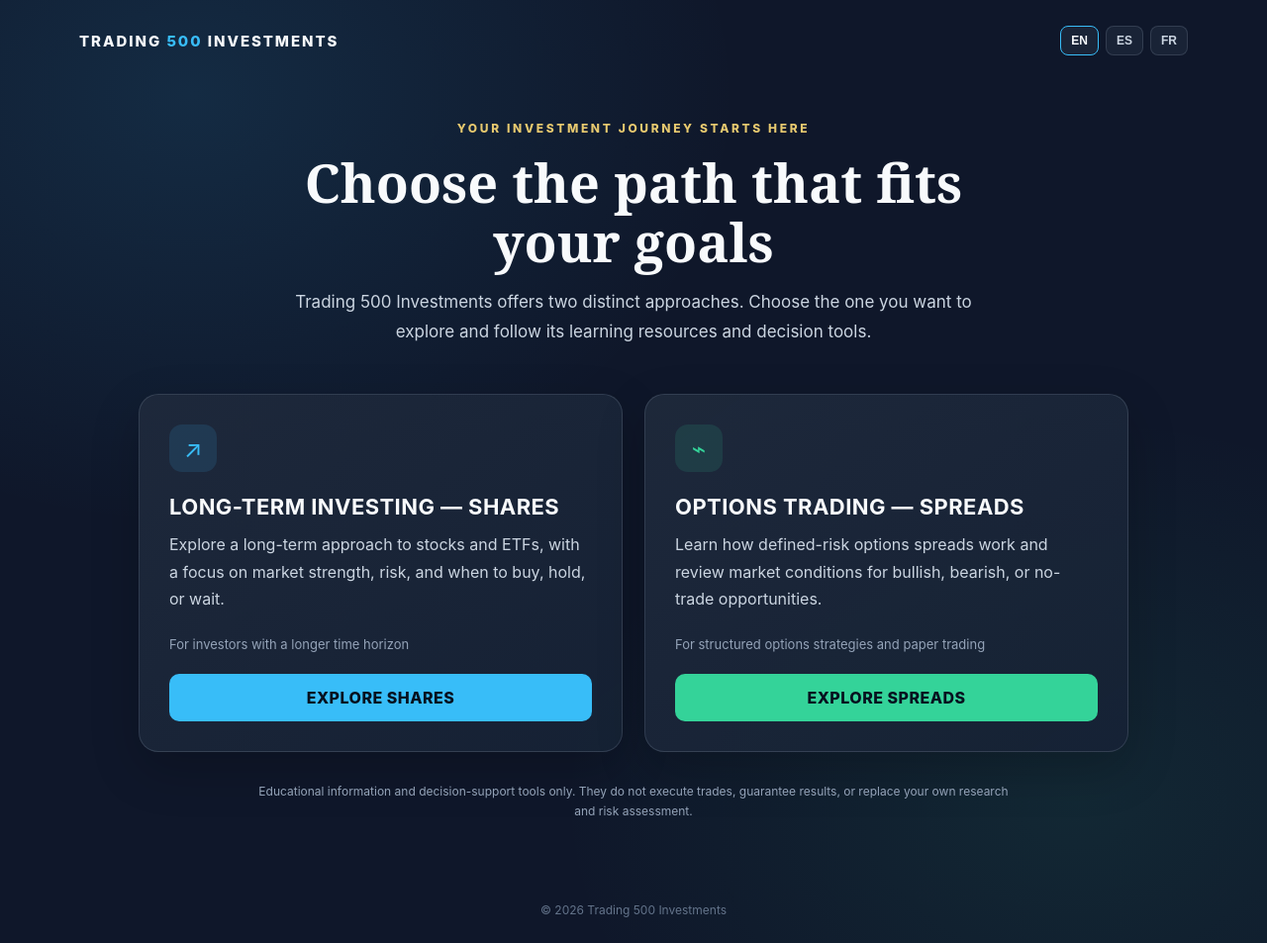
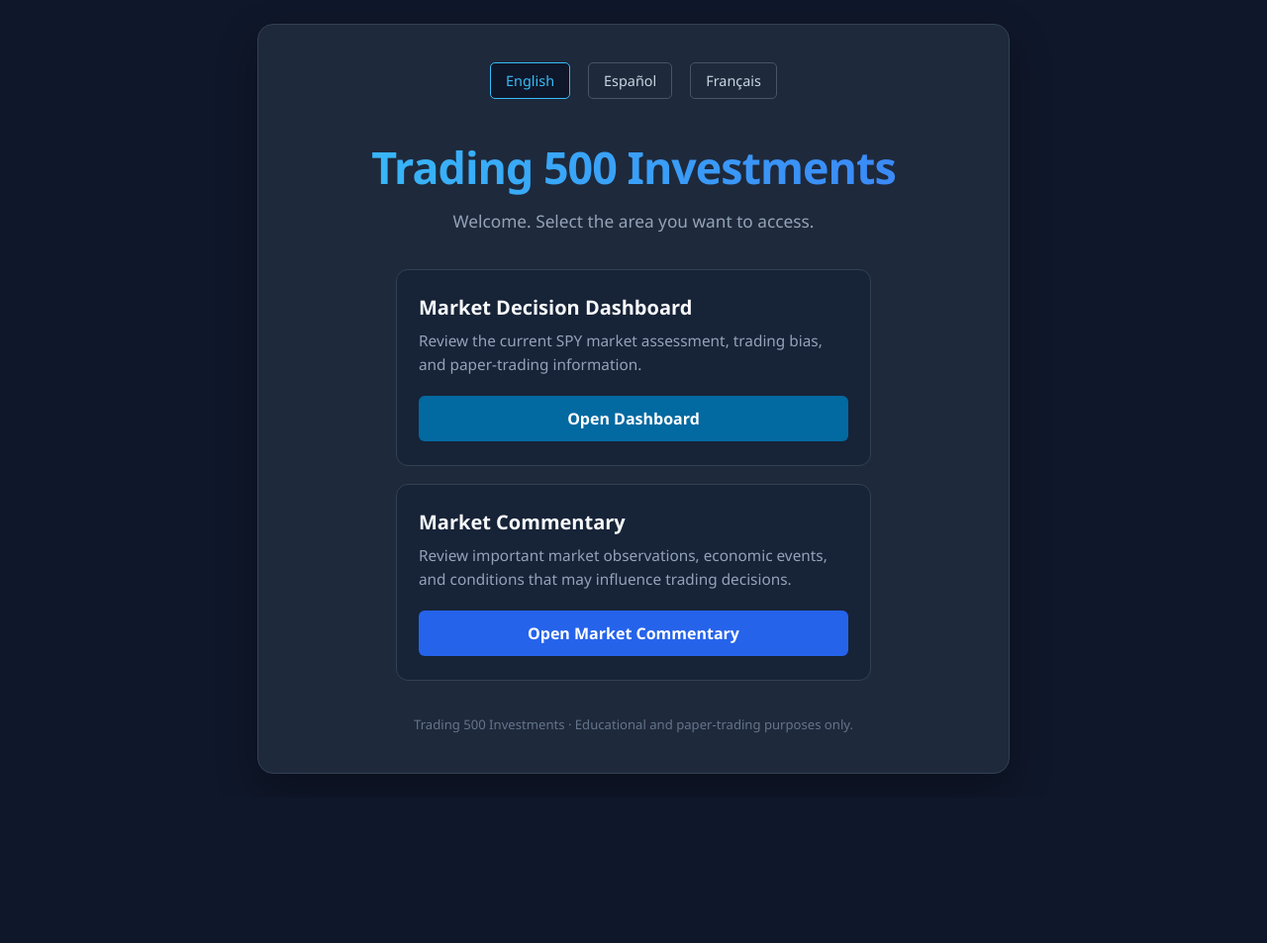
Before and after one commit to JV-Developments/trading500, a plain HTML site: page menu.html in a window 1280 px wide. Shown: the whole page at 99% size. After the commit the page ends 806 px from the top, so only its background shows below. Drawn offline with Linux system fonts and the light colour scheme.

Commit message:
Update menu.html

```diff
--- a/menu.html
+++ b/menu.html
@@ -1,284 +1,364 @@
+
 <!DOCTYPE html>
 <html lang="en">
 <head>
   <meta charset="UTF-8">
   <meta name="viewport" content="width=device-width, initial-scale=1">
-  <meta name="description" content="Choose your path at Trading 500 Investments: long-term investing or options spread trading.">
-  <title>Trading 500 Investments | Choose Your Path</title>
+  <meta name="theme-color" content="#0f172a">
+  <title>Trading 500 Investments | Member Menu</title>
+
   <style>
-    :root {
-      --bg: #0f172a;
-      --panel: #1e293b;
-      --panel-border: rgba(148,163,184,.20);
-      --text: #f8fafc;
-      --muted: #cbd5e1;
-      --blue: #38bdf8;
-      --green: #34d399;
-      --gold: #e7c96f;
+    * {
+      box-sizing: border-box;
     }
-    * { box-sizing: border-box; }
+
     body {
       margin: 0;
       min-height: 100vh;
-      color: var(--text);
-      background:
-        radial-gradient(ellipse at 15% 10%, rgba(56,189,248,.12), transparent 36%),
-        radial-gradient(ellipse at 85% 85%, rgba(52,211,153,.09), transparent 34%),
-        var(--bg);
-      font-family: Inter, "Segoe UI", Arial, sans-serif;
+      padding: 24px;
       display: flex;
-      flex-direction: column;
+      align-items: center;
+      justify-content: center;
+      font-family: "Segoe UI", Tahoma, Geneva, Verdana, sans-serif;
+      background: #0f172a;
+      color: #f8fafc;
     }
-    header {
-      width: min(1120px, calc(100% - 40px));
+
+    .container {
+      width: min(760px, 100%);
+      padding: 38px 30px;
+      text-align: center;
+      background: #1e293b;
+      border: 1px solid #334155;
+      border-radius: 16px;
+      box-shadow: 0 16px 42px rgba(0,0,0,.32);
+    }
+
+    .language-bar {
+      display: flex;
+      justify-content: center;
+      flex-wrap: wrap;
+      gap: 10px 18px;
+      margin-bottom: 38px;
+    }
+
+    .lang-btn {
+      padding: 8px 15px;
+      border: 1px solid #475569;
+      border-radius: 5px;
+      background: transparent;
+      color: #cbd5e1;
+      font: inherit;
+      font-size: .9rem;
+      cursor: pointer;
+      transition: .2s ease;
+    }
+
+    .lang-btn:hover,
+    .lang-btn:focus-visible,
+    .lang-btn.active {
+      color: #38bdf8;
+      border-color: #38bdf8;
+      background: #0f172a;
+    }
+
+    h1 {
+      margin: 0 0 10px;
+      font-size: clamp(2rem, 6vw, 2.8rem);
+      letter-spacing: -1px;
+      background: linear-gradient(to right, #38bdf8, #3b82f6);
+      -webkit-background-clip: text;
+      background-clip: text;
+      -webkit-text-fill-color: transparent;
+    }
+
+    .subtitle {
+      margin: 0 auto 34px;
+      max-width: 570px;
+      color: #94a3b8;
+      font-size: 1.08rem;
+      line-height: 1.7;
+    }
+
+    .menu-options {
+      display: grid;
+      grid-template-columns: 1fr;
+      gap: 18px;
+      max-width: 480px;
       margin: 0 auto;
-      padding: 26px 0 18px;
-      display: flex;
-      justify-content: space-between;
-      align-items: center;
-      gap: 18px;
     }
-    .brand { font-size: 15px; font-weight: 800; letter-spacing: .13em; }
-    .brand span { color: var(--blue); }
-    .languages { display: flex; gap: 7px; }
-    .languages button {
-      border: 1px solid var(--panel-border);
-      background: rgba(30,41,59,.75);
-      color: var(--muted);
-      border-radius: 8px;
-      padding: 7px 10px;
-      cursor: pointer;
-      font-size: 12px;
-      font-weight: 700;
+
+    .menu-card {
+      padding: 24px 22px;
+      background: #172337;
+      border: 1px solid #334155;
+      border-radius: 12px;
+      text-align: left;
+      transition: transform .2s ease, border-color .2s ease;
     }
-    .languages button.active, .languages button:hover {
-      color: var(--text);
-      border-color: var(--blue);
+
+    .menu-card:hover {
+      transform: translateY(-2px);
+      border-color: #38bdf8;
     }
-    main {
-      width: min(1000px, calc(100% - 40px));
-      margin: auto;
-      padding: 48px 0 64px;
+
+    .menu-card h2 {
+      margin: 0 0 9px;
+      color: #f8fafc;
+      font-size: 1.25rem;
+    }
+
+    .menu-card p {
+      min-height: 48px;
+      margin: 0 0 19px;
+      color: #94a3b8;
+      font-size: .96rem;
+      line-height: 1.55;
+    }
+
+    .menu-link {
+      display: inline-block;
+      width: 100%;
+      padding: 12px 18px;
+      border-radius: 6px;
+      background: #2563eb;
+      color: #fff;
       text-align: center;
+      text-decoration: none;
+      font-weight: 650;
+      transition: background .2s ease;
     }
-    .eyebrow {
-      color: var(--gold);
-      font-size: 12px;
-      font-weight: 800;
-      letter-spacing: .22em;
-      text-transform: uppercase;
-      margin-bottom: 17px;
+
+    .menu-link:hover,
+    .menu-link:focus-visible {
+      background: #1d4ed8;
     }
-    h1 {
-      font-family: Georgia, "Times New Roman", serif;
-      font-size: clamp(34px, 5vw, 54px);
-      line-height: 1.12;
-      margin: 0 auto 16px;
-      max-width: 780px;
+
+    .dashboard-link {
+      background: #0369a1;
     }
-    .intro {
-      max-width: 690px;
-      margin: 0 auto;
-      color: var(--muted);
-      font-size: 17px;
-      line-height: 1.75;
+
+    .dashboard-link:hover,
+    .dashboard-link:focus-visible {
+      background: #075985;
     }
-    .choices {
-      display: grid;
-      grid-template-columns: repeat(2, minmax(0, 1fr));
-      gap: 22px;
-      margin: 48px auto 0;
-      text-align: left;
+
+    .footer {
+      margin-top: 34px;
+      color: #64748b;
+      font-size: .82rem;
+      line-height: 1.6;
     }
-    .choice {
-      display: flex;
-      flex-direction: column;
-      min-height: 310px;
-      padding: 30px;
-      background: linear-gradient(145deg, rgba(30,41,59,.98), rgba(22,34,53,.96));
-      border: 1px solid var(--panel-border);
-      border-radius: 20px;
-      box-shadow: 0 18px 50px rgba(0,0,0,.20);
-      transition: transform .2s ease, border-color .2s ease, box-shadow .2s ease;
+
+    @media (max-width: 480px) {
+      body {
+        padding: 15px;
       }
-    .choice:hover {
-      transform: translateY(-4px);
-      border-color: rgba(148,163,184,.48);
-      box-shadow: 0 22px 55px rgba(0,0,0,.28);
+
+      .container {
+        padding: 28px 18px;
       }
-    .symbol {
-      width: 48px;
-      height: 48px;
-      display: grid;
-      place-items: center;
-      border-radius: 13px;
-      font-size: 24px;
-      margin-bottom: 22px;
-      background: rgba(56,189,248,.12);
-      color: var(--blue);
+
+      .language-bar {
+        gap: 8px;
+        margin-bottom: 30px;
       }
-    .choice.spreads .symbol {
-      background: rgba(52,211,153,.12);
-      color: var(--green);
+
+      .lang-btn {
+        padding: 7px 11px;
+        font-size: .85rem;
       }
-    .choice h2 { font-size: 22px; margin: 0 0 12px; letter-spacing: .02em; }
-    .choice p { color: var(--muted); line-height: 1.7; margin: 0 0 24px; flex: 1; }
-    .choice .detail { font-size: 13px; color: #94a3b8; margin-bottom: 22px; }
-    .go {
-      display: inline-flex;
-      justify-content: center;
-      align-items: center;
-      min-height: 48px;
-      width: 100%;
-      border-radius: 10px;
-      text-decoration: none;
-      color: #07111f;
-      background: var(--blue);
-      font-weight: 800;
-      letter-spacing: .03em;
-      transition: filter .2s ease;
+
+      .menu-card {
+        padding: 21px 17px;
       }
-    .spreads .go { background: var(--green); }
-    .go:hover { filter: brightness(1.08); }
-    .note {
-      max-width: 760px;
-      margin: 30px auto 0;
-      color: #94a3b8;
-      font-size: 12px;
-      line-height: 1.65;
-    }
-    footer {
-      padding: 18px 20px 26px;
-      text-align: center;
-      color: #64748b;
-      font-size: 12px;
-    }
-    @media (max-width: 700px) {
-      header { width: min(100% - 30px, 1120px); padding-top: 20px; }
-      main { width: min(100% - 30px, 1000px); padding: 42px 0 48px; }
-      .choices { grid-template-columns: 1fr; gap: 16px; margin-top: 34px; }
-      .choice { min-height: 0; padding: 25px; }
-      .intro { font-size: 15px; }
-      .brand { font-size: 12px; }
-    }
-    @media (prefers-reduced-motion: reduce) {
-      *, *::before, *::after { transition: none !important; }
     }
   </style>
 </head>
+
 <body>
-  <header>
-    <div class="brand">TRADING <span>500</span> INVESTMENTS</div>
-    <nav class="languages" aria-label="Language">
-      <button type="button" data-lang="en" class="active">EN</button>
-      <button type="button" data-lang="es">ES</button>
-      <button type="button" data-lang="fr">FR</button>
+  <main class="container">
+
+    <nav class="language-bar" aria-label="Select language">
+      <button class="lang-btn" type="button" data-lang="en">English</button>
+      <button class="lang-btn" type="button" data-lang="es">Español</button>
+      <button class="lang-btn" type="button" data-lang="fr">Français</button>
     </nav>
-  </header>
 
-  <main>
-    <div class="eyebrow" data-i18n="eyebrow">YOUR INVESTMENT JOURNEY STARTS HERE</div>
-    <h1 data-i18n="title">Choose the path that fits your goals</h1>
-    <p class="intro" data-i18n="intro">Trading 500 Investments offers two distinct approaches. Choose the one you want to explore and follow its learning resources and decision tools.</p>
+    <h1 id="page-title">Trading 500 Investments</h1>
 
-    <section class="choices" aria-label="Investment paths">
-      <article class="choice shares">
-        <div class="symbol" aria-hidden="true">↗</div>
-        <h2 data-i18n="sharesTitle">LONG-TERM INVESTING — SHARES</h2>
-        <p data-i18n="sharesText">Explore a long-term approach to stocks and ETFs, with a focus on market strength, risk, and when to buy, hold, or wait.</p>
-        <div class="detail" data-i18n="sharesDetail">For investors with a longer time horizon</div>
-        <a class="go" id="sharesLink" href="prosper.html?lang=en&amp;mode=shares" data-i18n="sharesButton">EXPLORE SHARES</a>
+    <p class="subtitle" id="welcome-text">
+      Welcome. Select the area you want to access.
+    </p>
+
+    <section class="menu-options">
+
+      <article class="menu-card">
+        <h2 id="dashboard-title">Market Decision Dashboard</h2>
+
+        <p id="dashboard-description">
+          Review the current SPY market assessment, trading bias,
+          and paper-trading information.
+        </p>
+
+        <a
+          class="menu-link dashboard-link"
+          id="dashboard-link"
+          href="https://script.google.com/macros/s/AKfycbwFlkMJyXAZxtfI60BYmJ7bz2kJQsqrcKj2Z_lTBgyhulhVDrz5QttoFjOmEohaXg37/exec"
+          target="_blank"
+          rel="noopener noreferrer"
+        >
+          Open Dashboard
+        </a>
       </article>
 
-      <article class="choice spreads">
-        <div class="symbol" aria-hidden="true">⌁</div>
-        <h2 data-i18n="spreadsTitle">OPTIONS TRADING — SPREADS</h2>
-        <p data-i18n="spreadsText">Learn how defined-risk options spreads work and review market conditions for bullish, bearish, or no-trade opportunities.</p>
-        <div class="detail" data-i18n="spreadsDetail">For structured options strategies and paper trading</div>
-        <a class="go" id="spreadsLink" href="prosper.html?lang=en&amp;mode=spreads" data-i18n="spreadsButton">EXPLORE SPREADS</a>
+      <article class="menu-card">
+        <h2 id="commentary-title">Market Commentary</h2>
+
+        <p id="commentary-description">
+          Review important market observations, economic events,
+          and conditions that may influence trading decisions.
+        </p>
+
+        <a
+          class="menu-link"
+          id="commentary-link"
+          href="market-commentary.html?lang=en"
+        >
+          Open Market Commentary
+        </a>
       </article>
+
     </section>
 
-    <p class="note" data-i18n="note">Educational information and decision-support tools only. They do not execute trades, guarantee results, or replace your own research and risk assessment.</p>
+    <footer class="footer" id="footer-text">
+      Trading 500 Investments · Educational and paper-trading purposes only.
+    </footer>
+
   </main>
 
-  <footer>© <span id="year"></span> Trading 500 Investments</footer>
+  <script>
+    (function () {
+      "use strict";
 
-  <script>
       const translations = {
         en: {
-        eyebrow: "YOUR INVESTMENT JOURNEY STARTS HERE",
-        title: "Choose the path that fits your goals",
-        intro: "Trading 500 Investments offers two distinct approaches. Choose the one you want to explore and follow its learning resources and decision tools.",
-        sharesTitle: "LONG-TERM INVESTING — SHARES",
-        sharesText: "Explore a long-term approach to stocks and ETFs, with a focus on market strength, risk, and when to buy, hold, or wait.",
-        sharesDetail: "For investors with a longer time horizon",
-        sharesButton: "EXPLORE SHARES",
-        spreadsTitle: "OPTIONS TRADING — SPREADS",
-        spreadsText: "Learn how defined-risk options spreads work and review market conditions for bullish, bearish, or no-trade opportunities.",
-        spreadsDetail: "For structured options strategies and paper trading",
-        spreadsButton: "EXPLORE SPREADS",
-        note: "Educational information and decision-support tools only. They do not execute trades, guarantee results, or replace your own research and risk assessment."
+          title: "Trading 500 Investments",
+          welcome: "Welcome. Select the area you want to access.",
+          dashboardTitle: "Market Decision Dashboard",
+          dashboardDescription:
+            "Review the current SPY market assessment, trading bias, and paper-trading information.",
+          dashboardButton: "Open Dashboard",
+          commentaryTitle: "Market Commentary",
+          commentaryDescription:
+            "Review important market observations, economic events, and conditions that may influence trading decisions.",
+          commentaryButton: "Open Market Commentary",
+          footer: "Trading 500 Investments · Educational and paper-trading purposes only."
         },
+
         es: {
-        eyebrow: "TU CAMINO DE INVERSIÓN COMIENZA AQUÍ",
-        title: "Elige el camino que mejor se adapte a tus objetivos",
-        intro: "Trading 500 Investments ofrece dos modalidades diferentes. Elige la que deseas explorar y accede a sus recursos de aprendizaje y herramientas de evaluación.",
-        sharesTitle: "INVERSIÓN A LARGO PLAZO — ACCIONES",
-        sharesText: "Explora una estrategia de inversión a largo plazo en acciones y ETF, considerando la fortaleza del mercado, el riesgo y cuándo comprar, mantener o esperar.",
-        sharesDetail: "Para inversionistas con un horizonte de largo plazo",
-        sharesButton: "EXPLORAR SHARES",
-        spreadsTitle: "TRADING DE OPCIONES — SPREADS",
-        spreadsText: "Aprende cómo funcionan los spreads de riesgo definido y evalúa las condiciones del mercado para oportunidades alcistas, bajistas o para no operar.",
-        spreadsDetail: "Para estrategias estructuradas de opciones y práctica en paper trading",
-        spreadsButton: "EXPLORAR SPREADS",
-        note: "Contenido educativo y herramientas de apoyo para la toma de decisiones. No ejecutan operaciones, no garantizan resultados ni sustituyen tu propia investigación y evaluación del riesgo."
+          title: "Trading 500 Investments",
+          welcome: "Bienvenido. Selecciona la sección a la que deseas ingresar.",
+          dashboardTitle: "Dashboard de Decisiones del Mercado",
+          dashboardDescription:
+            "Consulta la evaluación actual del mercado SPY, la orientación operativa y la información de paper trading.",
+          dashboardButton: "Abrir Dashboard",
+          commentaryTitle: "Comentarios del Mercado",
+          commentaryDescription:
+            "Consulta observaciones importantes del mercado, acontecimientos económicos y condiciones que pueden influir en las decisiones de trading.",
+          commentaryButton: "Abrir Comentarios del Mercado",
+          footer: "Trading 500 Investments · Exclusivamente para fines educativos y de paper trading."
         },
+
         fr: {
-        eyebrow: "VOTRE PARCOURS D’INVESTISSEMENT COMMENCE ICI",
-        title: "Choisissez le parcours adapté à vos objectifs",
-        intro: "Trading 500 Investments propose deux approches distinctes. Choisissez celle que vous souhaitez découvrir et consultez ses ressources pédagogiques et ses outils d’aide à la décision.",
-        sharesTitle: "INVESTISSEMENT À LONG TERME — ACTIONS",
-        sharesText: "Découvrez une approche à long terme des actions et des ETF, axée sur la solidité du marché, le risque et les décisions d’achat, de conservation ou d’attente.",
-        sharesDetail: "Pour les investisseurs ayant un horizon à long terme",
-        sharesButton: "DÉCOUVRIR LES ACTIONS",
-        spreadsTitle: "TRADING D’OPTIONS — SPREADS",
-        spreadsText: "Découvrez les spreads d’options à risque défini et évaluez les conditions du marché pour des opportunités haussières, baissières ou sans opération.",
-        spreadsDetail: "Pour les stratégies d’options structurées et le paper trading",
-        spreadsButton: "DÉCOUVRIR LES SPREADS",
-        note: "Informations pédagogiques et outils d’aide à la décision uniquement. Ils n’exécutent aucune transaction, ne garantissent aucun résultat et ne remplacent pas vos propres recherches ni votre évaluation des risques."
+          title: "Trading 500 Investments",
+          welcome: "Bienvenue. Sélectionnez la section à laquelle vous souhaitez accéder.",
+          dashboardTitle: "Tableau de Bord des Décisions du Marché",
+          dashboardDescription:
+            "Consultez l'évaluation actuelle du marché SPY, l'orientation de trading et les informations de paper trading.",
+          dashboardButton: "Ouvrir le Tableau de Bord",
+          commentaryTitle: "Commentaires du Marché",
+          commentaryDescription:
+            "Consultez les observations importantes du marché, les événements économiques et les conditions susceptibles d'influencer les décisions de trading.",
+          commentaryButton: "Ouvrir les Commentaires du Marché",
+          footer: "Trading 500 Investments · À des fins éducatives et de paper trading uniquement."
         }
       };
 
-    const params = new URLSearchParams(window.location.search);
-    const supported = ["en", "es", "fr"];
-    let currentLang = params.get("lang") || localStorage.getItem("trading500-language") || "en";
-    if (!supported.includes(currentLang)) currentLang = "en";
+      const buttons = document.querySelectorAll(".lang-btn");
 
       function setLanguage(lang) {
-      currentLang = supported.includes(lang) ? lang : "en";
-      localStorage.setItem("trading500-language", currentLang);
-      document.documentElement.lang = currentLang;
-      document.querySelectorAll("[data-i18n]").forEach(el => {
-        const key = el.dataset.i18n;
-        if (translations[currentLang][key]) el.textContent = translations[currentLang][key];
-      });
-      document.querySelectorAll("[data-lang]").forEach(button => {
-        button.classList.toggle("active", button.dataset.lang === currentLang);
-        button.setAttribute("aria-pressed", button.dataset.lang === currentLang ? "true" : "false");
-      });
-      document.getElementById("sharesLink").href = `prosper.html?lang=${currentLang}&mode=shares`;
-      document.getElementById("spreadsLink").href = `prosper.html?lang=${currentLang}&mode=spreads`;
-      const url = new URL(window.location.href);
-      url.searchParams.set("lang", currentLang);
-      window.history.replaceState({}, "", url);
+        if (!translations[lang]) {
+          lang = "en";
         }
 
-    document.querySelectorAll("[data-lang]").forEach(button => {
-      button.addEventListener("click", () => setLanguage(button.dataset.lang));
+        const data = translations[lang];
+
+        document.documentElement.lang = lang;
+        document.title = data.title + " | Member Menu";
+
+        document.getElementById("page-title").textContent = data.title;
+        document.getElementById("welcome-text").textContent = data.welcome;
+
+        document.getElementById("dashboard-title").textContent =
+          data.dashboardTitle;
+
+        document.getElementById("dashboard-description").textContent =
+          data.dashboardDescription;
+
+        document.getElementById("dashboard-link").textContent =
+          data.dashboardButton;
+
+        document.getElementById("commentary-title").textContent =
+          data.commentaryTitle;
+
+        document.getElementById("commentary-description").textContent =
+          data.commentaryDescription;
+
+        document.getElementById("commentary-link").textContent =
+          data.commentaryButton;
+
+        document.getElementById("commentary-link").href =
+          "market-commentary.html?lang=" + lang;
+
+        document.getElementById("footer-text").textContent = data.footer;
+
+        buttons.forEach(function (button) {
+          const active = button.dataset.lang === lang;
+          button.classList.toggle("active", active);
+          button.setAttribute("aria-pressed", String(active));
         });
-    document.getElementById("year").textContent = new Date().getFullYear();
-    setLanguage(currentLang);
+
+        try {
+          localStorage.setItem("trading500-language", lang);
+        } catch (error) {}
+      }
+
+      buttons.forEach(function (button) {
+        button.addEventListener("click", function () {
+          setLanguage(button.dataset.lang);
+        });
+      });
+
+      const params = new URLSearchParams(window.location.search);
+      const requestedLanguage = params.get("lang");
+
+      let initialLanguage = "en";
+
+      if (requestedLanguage && translations[requestedLanguage]) {
+        initialLanguage = requestedLanguage;
+      } else {
+        try {
+          initialLanguage =
+            localStorage.getItem("trading500-language") || "en";
+        } catch (error) {
+          initialLanguage = "en";
+        }
+      }
+
+      setLanguage(initialLanguage);
+    })();
   </script>
+
 </body>
 </html>
```
Lines whose indentation alone changed are shown as unchanged.
